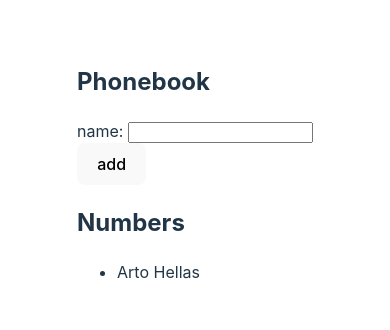
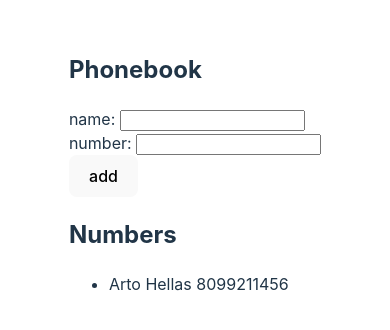
Before and after one commit to Wildcode25/fullstack-Open-Exercises, a React (Vite) app in the folder part2/phone_book/: page / in a window 390 px wide. Shown: the part 258-588 px from the top of the page. Built offline with nearby package versions, Linux system fonts and the light colour scheme.

Commit message:
phone_book step 3

```diff
--- a/part2/phone_book/src/App.jsx
+++ b/part2/phone_book/src/App.jsx
@@ -2,17 +2,22 @@ import { useState } from 'react'
 
 const App = () => {
   const [persons, setPersons] = useState([
-    { name: 'Arto Hellas' }
+    { name: 'Arto Hellas',
+      number: 8099211456
+     }
   ])
-  const [newName, setNewName] = useState('')
+  const [newName, setNewName] = useState('');
+  const [newNumber, setNumber] = useState('')
   const handleSubmit = (e)=>{
     e.preventDefault()
     if(persons.some(person=>person.name===newName))
       return alert(`${newName} es already added to phoneBook`)
     setPersons(persons.concat({
-      name: newName
+      name: newName,
+      number: newNumber
     }))
     setNewName('')
+    setNumber('')
   }
   return (
     <div>
@@ -20,6 +25,8 @@ const App = () => {
       <form onSubmit={handleSubmit}>
         <div>
           name: <input value={newName} onChange={(e)=>setNewName(e.target.value)}/>
+          <br />
+          number: <input value={newNumber} onChange={(e)=>setNumber(e.target.value)}/>
         </div>
         <div>
           <button type="submit">add</button>
@@ -28,10 +35,11 @@ const App = () => {
       <h2>Numbers</h2>
       <ul>
         {persons.map(person=><li key={person.name}>
-          {person.name}
+          <span>{person.name} </span>{person.number}
         </li>)}
       </ul>
       <div>{newName}</div>
+      <div>{newNumber}</div>
     </div>
   )
 }
```
